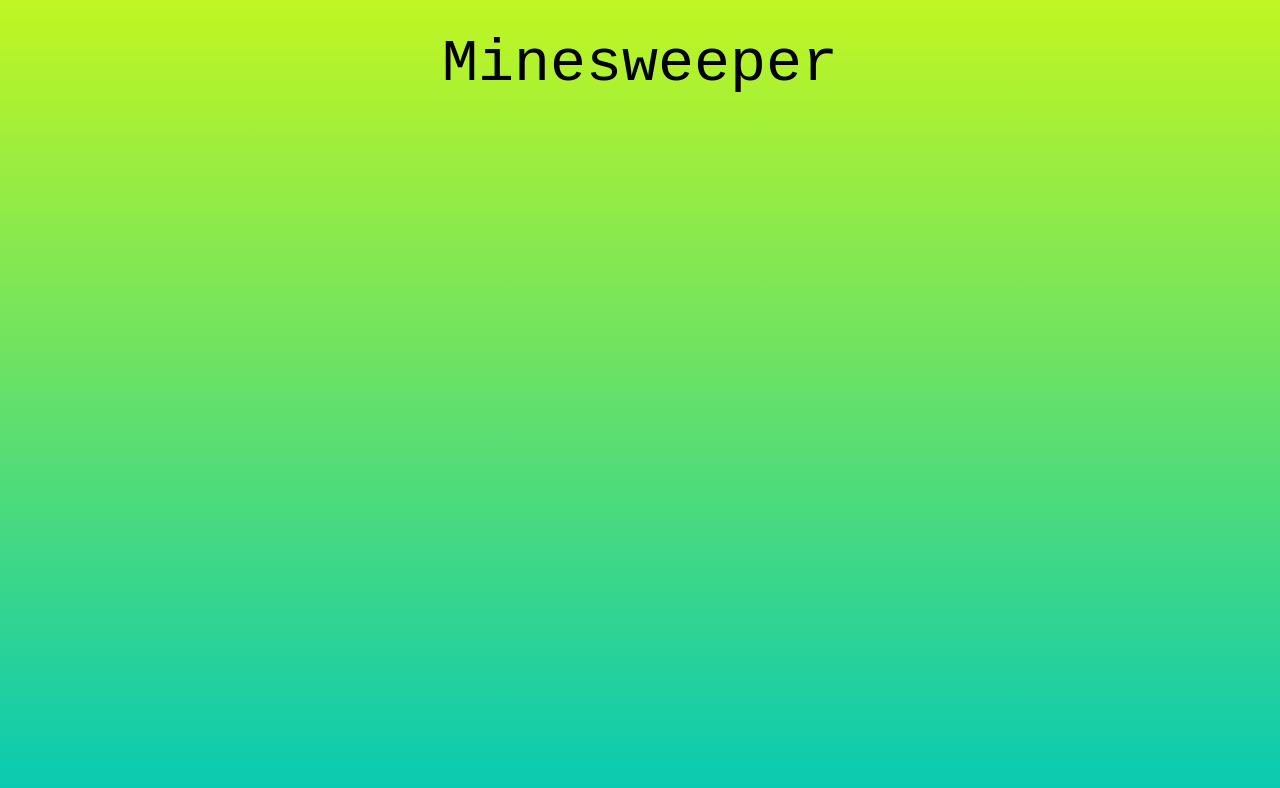
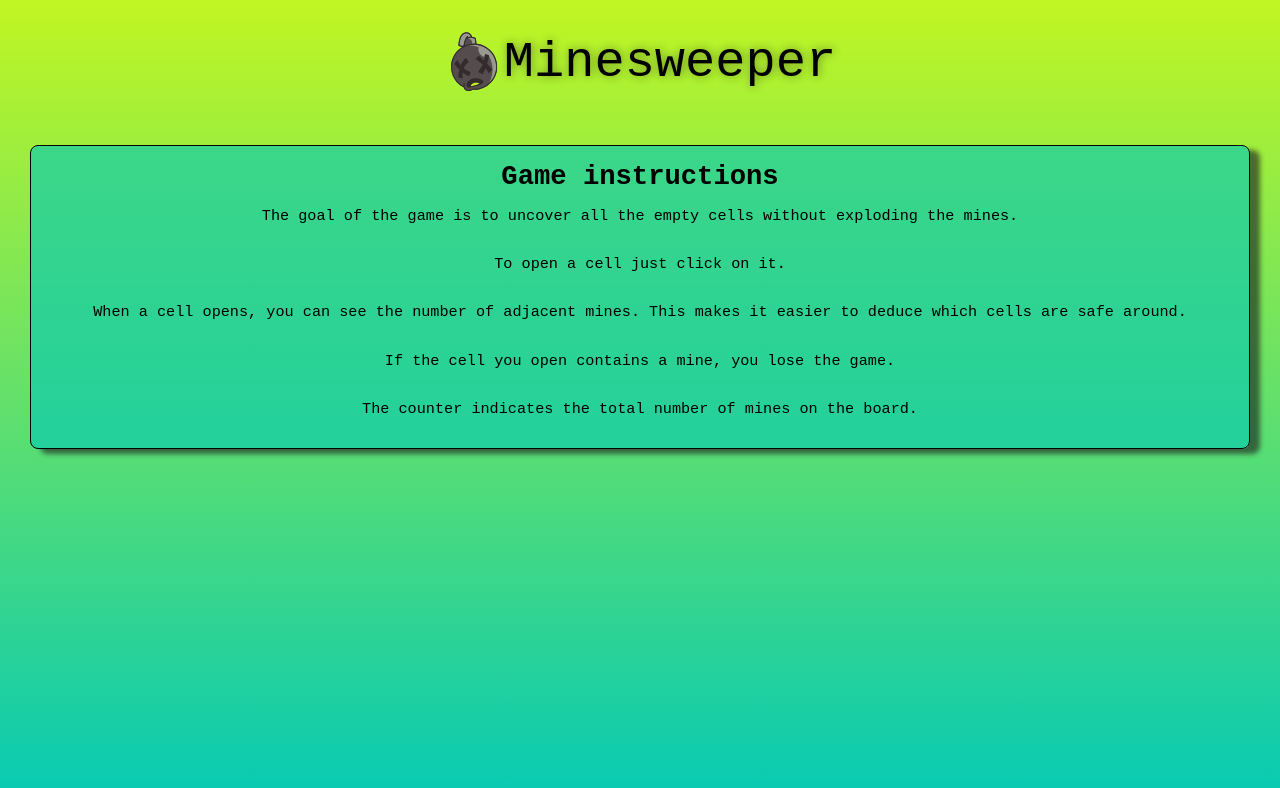
Before and after one commit to Ivet19/Minesweeper, a website: page public/index.html in a window 1280 px wide. Drawn offline with Linux system fonts and the light colour scheme; a web font is replaced by a local one.

Commit message:
Improve layout adding instructions and icon

```diff
--- a/public/index.html
+++ b/public/index.html
@@ -15,8 +15,21 @@
 <body>
   <div class="root">
     <header class="main-header">
+      <img src="/media/bomb-icon.svg" alt="deactivated grey bomb with crossed eyes and opened mouth as if exhausted"
+        width="60" height="60">
       <h1 class="main-header__title">Minesweeper</h1>
     </header>
+    <main class="game">
+      <div class="game-instructions">
+        <h2 class="game-instructions__subtitle">Game instructions</h2>
+        <p>The goal of the game is to uncover all the empty cells without exploding the mines.</p>
+        <p>To open a cell just click on it.</p>
+        <p>When a cell opens, you can see the number of adjacent mines. This makes it easier to deduce which cells are
+          safe around.</p>
+        <p>If the cell you open contains a mine, you lose the game.</p>
+        <p>The counter indicates the total number of mines on the board.</p>
+      </div>
+    </main>
   </div>
 
 </body>
--- a/public/styles/styles.css
+++ b/public/styles/styles.css
@@ -1,29 +1,54 @@
-*,
-::before,
-::after {
+* {
   box-sizing: border-box;
-  padding: 0;
-  margin: 0;
 }
 
 body {
   font-family: Arial, Helvetica, sans-serif;
   background: linear-gradient(#c1f622, #06cab4);
   height: 100vh;
+  margin: 0;
+}
+
+main {
+  padding: 20px 30px;
+  margin: 0;
+}
+
+.root {
+  height: 100vh;
+  margin: 0;
 }
 
 .main-header {
   display: flex;
   justify-content: center;
   align-items: center;
-  padding: 30px;
 }
 
 .main-header__title {
   font-family: "Syne Mono", monospace;
-  font-size: 3.75rem;
+  font-size: 3.15rem;
   font-weight: 400;
-  font-style: normal;
+  text-shadow: #1e1e1e7c 1px 0 10px;
   color: #000;
-  font-variation-settings: "MORF" 15, "SHLN" 50;
 }
+
+.game-instructions {
+  display: flex;
+  padding: 15px;
+  flex-direction: column;
+  align-items: center;
+  background-color: #06cab3a3;
+  box-shadow: 10px 5px 5px #1e1e1ea0;
+  border: solid 1px #000;
+  border-radius: 8px;
+  font-family: "Syne Mono", monospace;
+  font-size: 0.95rem;
+}
+
+.game-instructions__subtitle {
+  padding: 0;
+  margin: 0;
+  font-weight: 800;
+  font-size: 1.7rem;
+}
```
Also changed, not shown: public/media/bomb-icon.svg (added), 1 other file.
